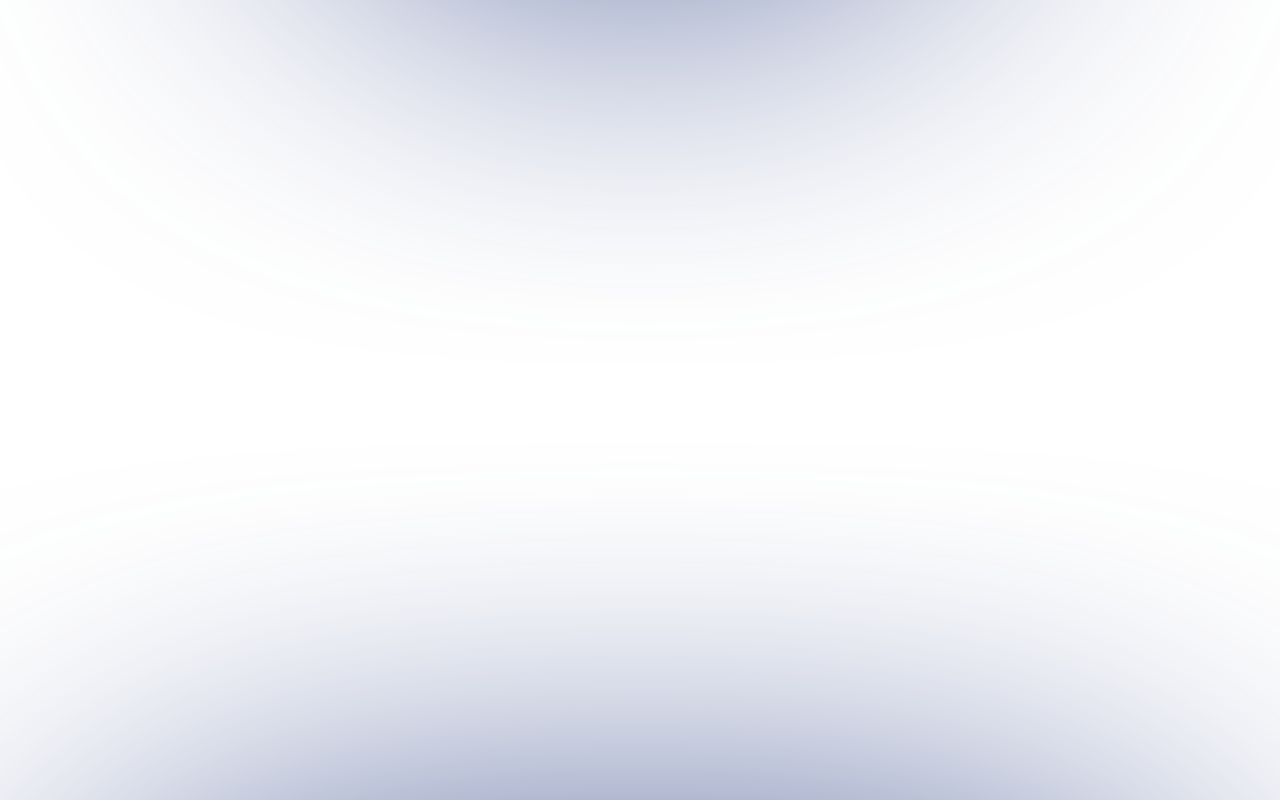
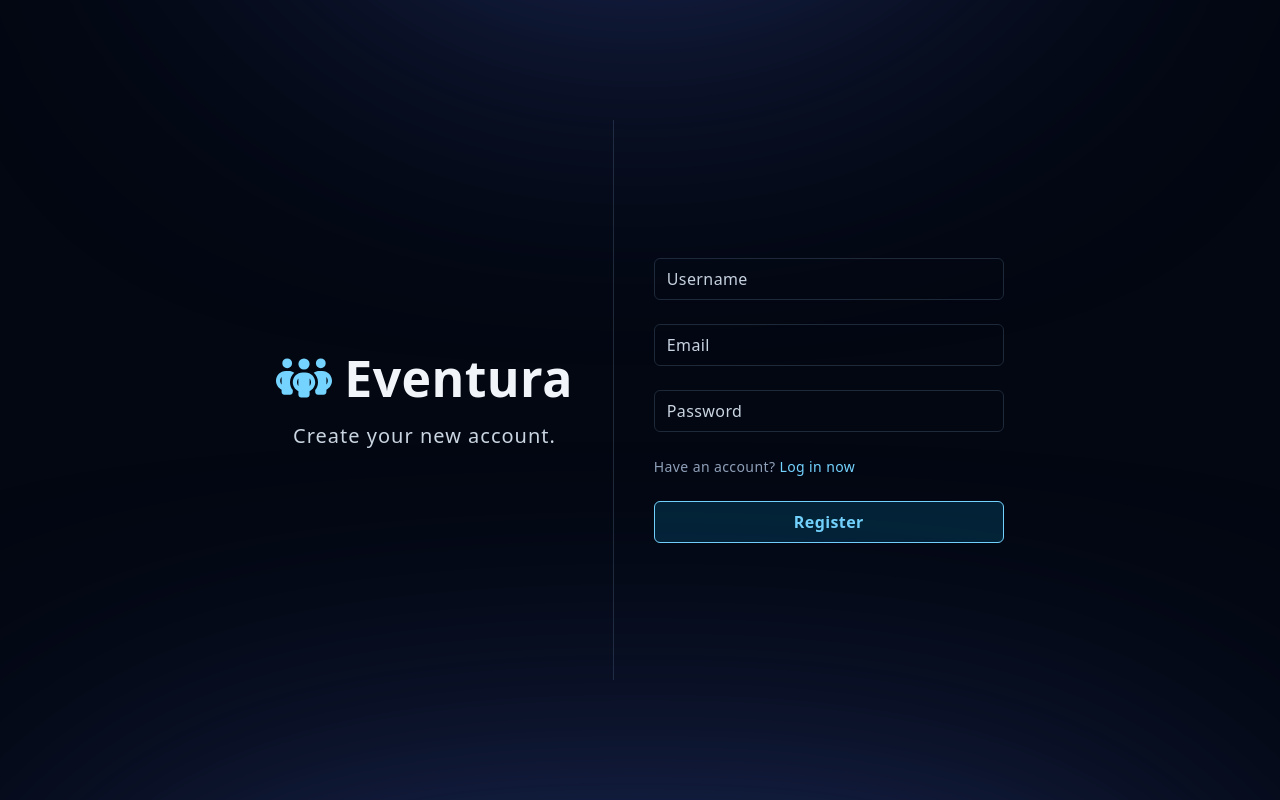
Before and after one commit to Webprojon/eventura, a React (Vite) app: page /register in a window 1280 px wide. Before the commit this address had no page. Built offline with nearby package versions, Linux system fonts and the light colour scheme; the HTML template or start-up script is replaced by a standard one.

Commit message:
Login and Register pages are created

```diff
--- a/src/App.tsx
+++ b/src/App.tsx
@@ -1,4 +1,6 @@
 import Home from "./pages/Home";
+import Login from "./pages/Login";
+import Register from "./pages/Register";
 import StarterPage from "./pages/Starter";
 import { Routes, Route } from "react-router-dom";
 
@@ -8,6 +10,8 @@ function App() {
 			<Routes>
 				<Route path="/" element={<StarterPage />} />
 				<Route path="/events" element={<Home />} />
+				<Route path="/log-in" element={<Login />} />
+				<Route path="/register" element={<Register />} />
 			</Routes>
 			<div className="fixed z-10 top-[-33rem] left-1/2 -translate-x-1/2 h-[30rem] w-[40rem] rounded-full blur-[10rem] bg-[#2a3f83]"></div>
 			<div className="fixed z-10 bottom-[-34rem] left-1/2 -translate-x-1/2 h-[30rem] w-[70rem] rounded-full blur-[10rem] bg-[#2a3f83]"></div>
--- a/src/components/Navbar.tsx
+++ b/src/components/Navbar.tsx
@@ -13,16 +13,22 @@ export default function Navbar() {
 					Events
 				</Link>
 			</div>
-			<nav className="font-semibold flex gap-x-4 text-sky-300">
+			<nav className="font-semibold flex items-center gap-x-4 text-sky-300">
 				<button className="py-[3px] px-3 rounded-sm cursor-pointer border border-sky-300 text-sky-300 bg-[#032236] hover:bg-[#032236c1]">
 					Create New Event
 				</button>
-				<button className="px-3 rounded-sm cursor-pointer border border-sky-300 bg-[#032236] hover:bg-[#032236c1]">
+				<Link
+					to="/log-in"
+					className="py-[3px] px-3 rounded-sm cursor-pointer border border-sky-300 bg-[#032236] hover:bg-[#032236c1]"
+				>
 					Sign In
-				</button>
-				<button className="px-3 rounded-sm cursor-pointer border border-sky-300 bg-[#032236] hover:bg-[#032236c1]">
+				</Link>
+				<Link
+					to="/register"
+					className="py-[3px] px-3 rounded-sm cursor-pointer border border-sky-300 bg-[#032236] hover:bg-[#032236c1]"
+				>
 					Register
-				</button>
+				</Link>
 				<Link to="/events">
 					<img
 						alt="user img"
--- a/src/pages/Home.tsx
+++ b/src/pages/Home.tsx
@@ -10,7 +10,7 @@ export default function Home() {
 			initial="initial"
 			animate="animate"
 			variants={fromLeftToRight}
-			className="max-w-[1350px] mx-auto min-h-[100vh] tracking-wide text-slate-100 pb-10"
+			className="max-w-[1350px] mx-auto min-h-[100vh] pb-10"
 		>
 			<Navbar />
 			<div className="flex gap-5 mt-9">
--- /dev/null
+++ b/src/pages/Login.tsx
@@ -0,0 +1,48 @@
+import { FaPeopleGroup } from "react-icons/fa6";
+import { Link } from "react-router-dom";
+
+export default function Login() {
+	return (
+		<section className="max-w-[1350px] mx-auto min-h-[100vh] flex justify-center items-center">
+			<div className="flex items-center gap-x-10">
+				{/* //////////////////// */}
+				<div className="flex flex-col items-center justify-center gap-y-4 flex-1">
+					<div className="flex items-center gap-3">
+						<FaPeopleGroup className="size-14 text-sky-300" />
+						<h1 className="leading-none font-semibold text-[32px] md:text-[50px] text-center">Eventura</h1>
+					</div>
+					<p className="text-xl tracking-wider text-slate-300">Log in to your account.</p>
+				</div>
+
+				<div className="h-[70vh] border-r border-gray-800"></div>
+
+				<form className="w-[350px] flex gap-y-6 flex-col flex-2">
+					{/*<div className="flex flex-col text-">*/}
+					<input
+						type="email"
+						placeholder="Email"
+						autoComplete="off"
+						className="bg-transparent py-2 px-3 rounded-md outline-none border border-gray-800 text-slate-300 placeholder:text-slate-300"
+					/>
+					{/*<span>wrong email is used</span>*/}
+					{/*</div>*/}
+					<input
+						type="password"
+						placeholder="Password"
+						autoComplete="off"
+						className="bg-transparent py-2 px-3 rounded-md outline-none border border-gray-800 text-slate-300 placeholder:text-slate-300"
+					/>
+					<span className="text-slate-400 text-[14px]">
+						Don't have an account?{" "}
+						<Link to="/register" className="font-medium text-sky-300">
+							Create account
+						</Link>
+					</span>
+					<button className="py-2 px-4 font-semibold rounded-md cursor-pointer border border-sky-300 text-sky-300 bg-[#032236] hover:bg-[#032236c1]">
+						Log in
+					</button>
+				</form>
+			</div>
+		</section>
+	);
+}
--- /dev/null
+++ b/src/pages/Register.tsx
@@ -0,0 +1,51 @@
+import { FaPeopleGroup } from "react-icons/fa6";
+import { Link } from "react-router-dom";
+
+export default function Register() {
+	return (
+		<section className="max-w-[1350px] mx-auto min-h-[100vh] flex justify-center items-center">
+			<div className="flex items-center gap-x-10">
+				{/* //////////////////// */}
+				<div className="flex flex-col items-center justify-center gap-y-4 flex-1">
+					<div className="flex items-center gap-3">
+						<FaPeopleGroup className="size-14 text-sky-300" />
+						<h1 className="leading-none font-semibold text-[32px] md:text-[50px] text-center">Eventura</h1>
+					</div>
+					<p className="text-xl tracking-wider text-slate-300">Create your new account.</p>
+				</div>
+
+				<div className="h-[70vh] border-r border-gray-800"></div>
+
+				<form className="w-[350px] flex gap-y-6 flex-col flex-2">
+					<input
+						type="text"
+						placeholder="Username"
+						autoComplete="off"
+						className="bg-transparent py-2 px-3 rounded-md outline-none border border-gray-800 text-slate-300 placeholder:text-slate-300"
+					/>
+					<input
+						type="email"
+						placeholder="Email"
+						autoComplete="off"
+						className="bg-transparent py-2 px-3 rounded-md outline-none border border-gray-800 text-slate-300 placeholder:text-slate-300"
+					/>
+					<input
+						type="password"
+						placeholder="Password"
+						autoComplete="off"
+						className="bg-transparent py-2 px-3 rounded-md outline-none border border-gray-800 text-slate-300 placeholder:text-slate-300"
+					/>
+					<span className="text-slate-400 text-[14px]">
+						Have an account?{" "}
+						<Link to="/log-in" className="font-medium text-sky-300">
+							Log in now
+						</Link>
+					</span>
+					<button className="py-2 px-4 font-semibold rounded-md cursor-pointer border border-sky-300 text-sky-300 bg-[#032236] hover:bg-[#032236c1]">
+						Register
+					</button>
+				</form>
+			</div>
+		</section>
+	);
+}
```
